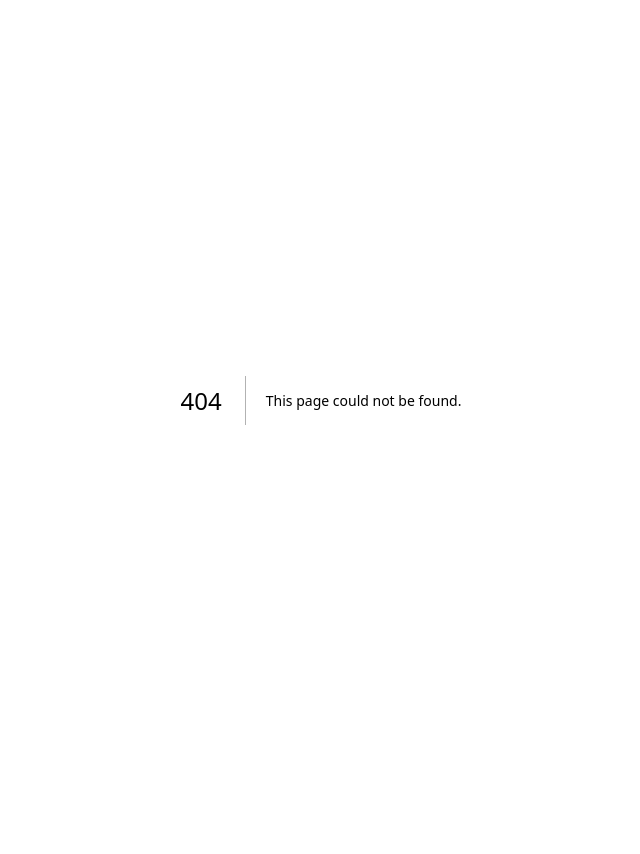
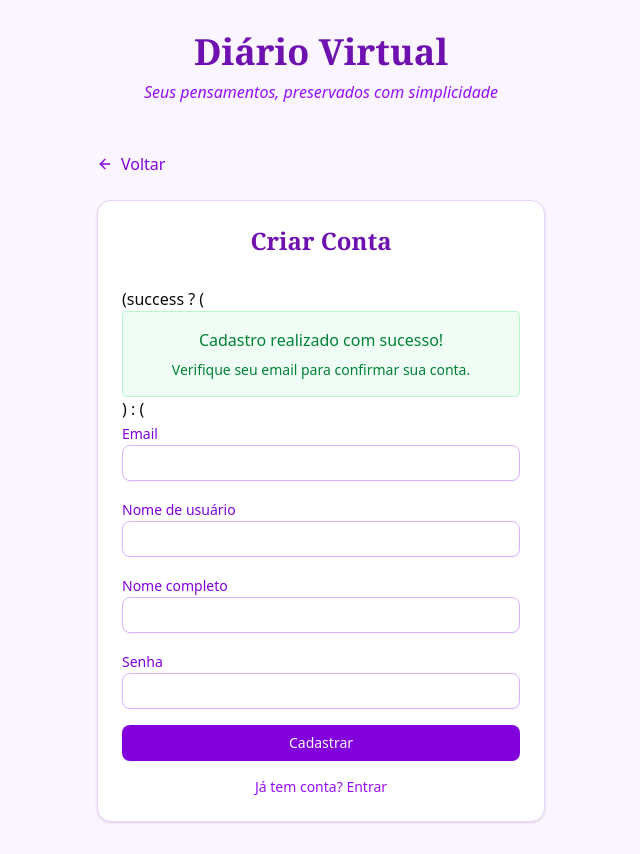
Before and after one commit to dieftsx/microblogfullstack, a Next.js app: page /signup in a window 1280 px wide. Before the commit this address had no page. Shown: the whole page, without its empty margins (319-959 px from the left). Before the commit the page ends 800 px from the top, so only its background shows below. Built offline with nearby package versions, Linux system fonts and the light colour scheme.

Commit message:
Feat: Create page Register and fixes code in Login

```diff
--- /dev/null
+++ b/src/app/signup/page.tsx
@@ -0,0 +1,157 @@
+"use client";
+
+import { useState } from "react";
+import Link from "next/link";
+import { ArrowLeft } from "lucide-react";
+import { signIn } from "@/lib/actions/auth";
+
+import { Button } from "@/components/ui/button";
+import { Input } from "@/components/ui/input";
+import { Card, CardContent, CardHeader, CardTitle } from "@/components/ui/card";
+
+export default function Login() {
+  const [error, setError] = useState<string | null>(null);
+
+  async function handleSubmit(formData: FormData) {
+    setError(null);
+    const result = await signIn(formData);
+
+    if (!result.success) {
+      setError(result.error);
+    }
+  }
+
+  return (
+    <div className="min-h-screen bg-purple-50">
+      <div className="container mx-auto px-4 py-8">
+        <header className="mb-12 text-center">
+          <h1 className="font-serif text-4xl font-bold text-purple-800 mb-2">
+            Diário Virtual
+          </h1>
+          <p className="text-purple-600 italic">
+            Seus pensamentos, preservados com simplicidade
+          </p>
+        </header>
+
+        <div className="max-w-md mx-auto">
+          <Link
+            href="/"
+            className="inline-flex items-center text-purple-700 hover:text-purple-900 mb-6"
+          >
+            <ArrowLeft className="mr-2 h-4 w-4" />
+            Voltar
+          </Link>
+          <Card className="border border-purple-200">
+            <CardHeader>
+              <CardTitle className="font-serif text-2xl text-center text-purple-800">
+                Criar Conta
+              </CardTitle>
+            </CardHeader>
+            <CardContent>
+              (success ? (
+              <div className="p-4 bg-green-50 border border-green-200 text-green-700 rounded text-center">
+                <p className="font-medium mb-2">
+                  Cadastro realizado com sucesso!
+                </p>
+                <p className="text-sm">
+                  Verifique seu email para confirmar sua conta.
+                </p>
+              </div>
+              ) : (
+              <form action={handleSubmit} className="space-y-4">
+                {error && (
+                  <div className="p-3 bg-red-50 border-red-200 text-red-700 text-sm rounded">
+                    {error}
+                  </div>
+                )}
+
+                <div className="space-y-1">
+                  <label
+                    htmlFor="email"
+                    className="text-sm font-medium text-purple-700"
+                  >
+                    Email
+                  </label>
+                  <Input
+                    id="email"
+                    name="email"
+                    type="email"
+                    required
+                    className="border-purple-300 focus:border-purple-500"
+                  />
+                </div>
+
+                <div className="space-y-1">
+                  <label
+                    htmlFor="username"
+                    className="text-sm font-medium text-purple-700"
+                  >
+                    Nome de usuário
+                  </label>
+                  <Input
+                    id="username"
+                    name="username"
+                    type="username"
+                    required
+                    className="border-purple-300 focus:border-purple-500"
+                  />
+                </div>
+
+                <div className="space-y-1">
+                  <label
+                    htmlFor="fullName"
+                    className="text-sm font-medium text-purple-700"
+                  >
+                  Nome completo
+                  </label>
+                  <Input
+                    id="fullName"
+                    name="fullName"
+                    type="fullName"
+                    required
+                    className="border-purple-300 focus:border-purple-500"
+                  />
+                </div>
+
+                <div className="space-y-1">
+                  <label
+                    htmlFor="password"
+                    className="text-sm font-medium text-purple-700"
+                  >
+                    Senha
+                  </label>
+                  <Input
+                    id="password"
+                    name="password"
+                    type="password"
+                    required
+                    className="border-purple-300 focus:border-purple-500"
+                  />
+                </div>
+                <Button
+                  type="submit"
+                  className="w-full bg-purple-700 hover:bg-purple-800"
+                >
+                Cadastrar
+                </Button>
+              </form>
+
+              <div className="mt-4 text-center text-sm">
+                <p className="text-purple-600">
+                  Já tem conta?{" "}
+                  <Link
+                    href="/login"
+                    className="tet-purple800 hover:underline"
+                  >
+                    Entrar
+                    </Link>
+
+</p>
+</div>
+            </CardContent>
+          </Card>
+        </div>
+      </div>
+    </div>
+  );
+}
```
